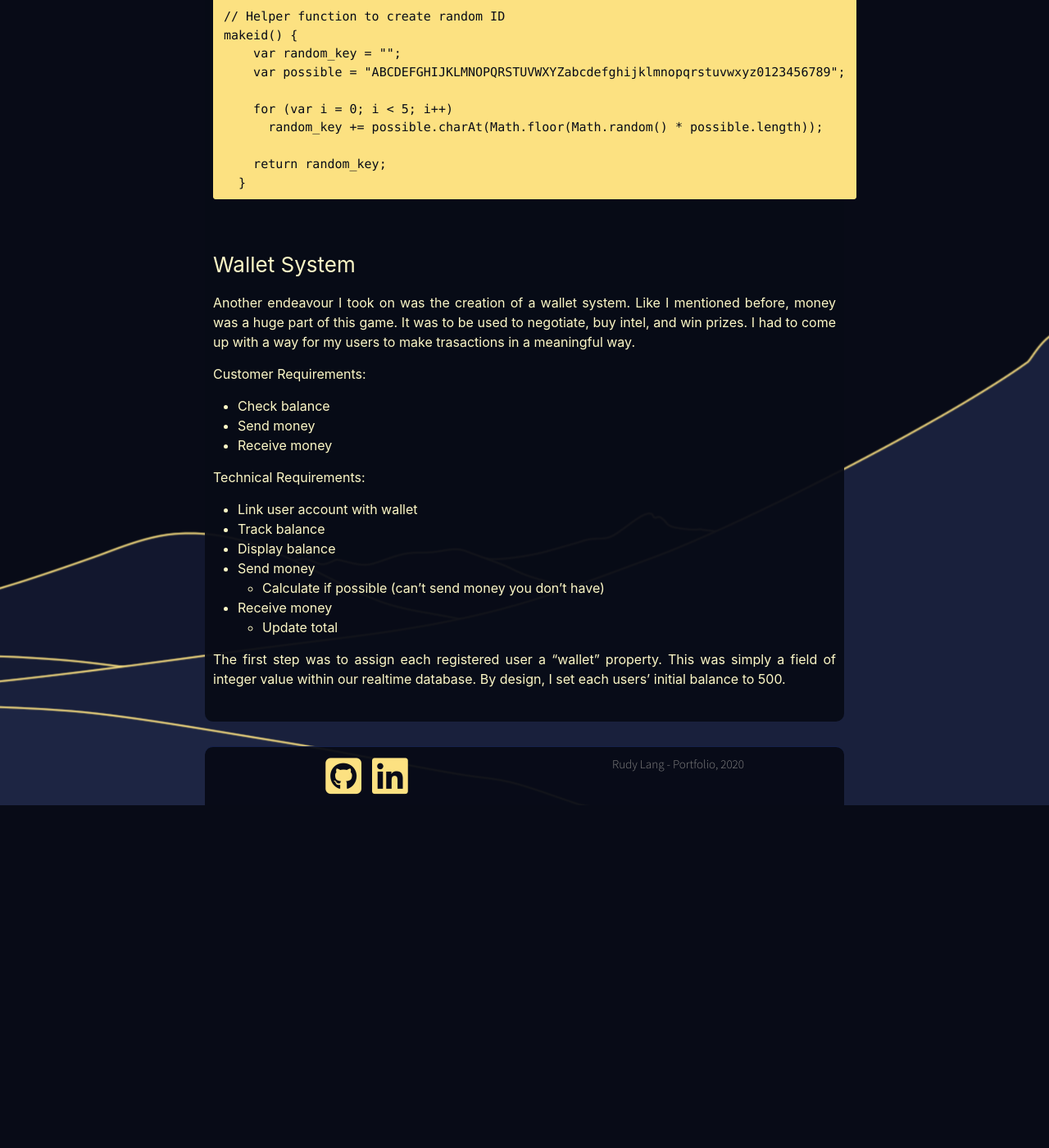
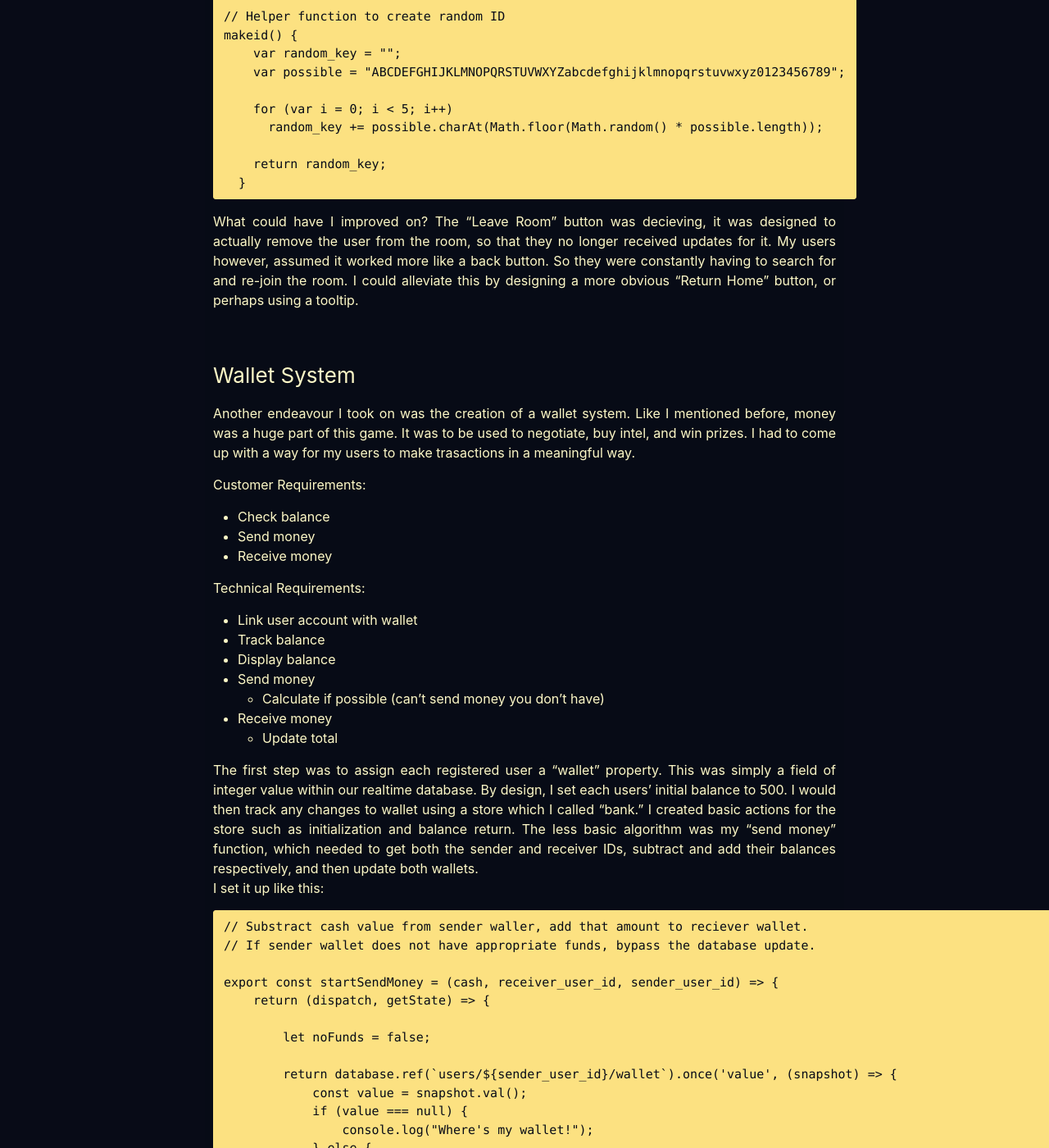
Before and after one commit to RudyLang/RudyLang.github.io, a Jekyll site: the page built from Posts/Software/_posts/2020-08-07-ARG Murder-Mystery.markdown, in a window 1280 px wide and 1400 px high, scrolled down 6371 px. Shown: the whole window at 82% size. Built offline with Jekyll 4.4.1, drawn with Linux system fonts in a browser that asks for light colours; nearby versions of some CDN libraries; some web fonts are replaced; before the commit the page ends 7353 px from its top, so only the background shows below that; some of the changed text lies outside the part shown.

Commit message:
Update article 1 and added article 3.

```diff
--- a/Posts/Software/_posts/2020-08-07-ARG Murder-Mystery.markdown
+++ b/Posts/Software/_posts/2020-08-07-ARG Murder-Mystery.markdown
@@ -214,6 +214,8 @@
 </pre>
 </div>
 
+What could have I improved on? The "Leave Room" button was decieving, it was designed to actually remove the user from the room, so that they no longer received updates for it. My users however, assumed it worked more like a back button. So they were constantly having to search for and re-join the room. I could alleviate this by designing a more obvious "Return Home" button, or perhaps using a tooltip.
+
 ### Wallet System
 
 Another endeavour I took on was the creation of a wallet system. Like I mentioned before, money was a huge part of this game. It was to be used to negotiate, buy intel, and win prizes. I had to come up with a way for my users to make trasactions in a meaningful way.
@@ -234,3 +236,56 @@
 
 The first step was to assign each registered user a "wallet" property. This was simply a field of integer value within our realtime database.
 By design, I set each users' initial balance to 500.
+I would then track any changes to wallet using a store which I called "bank." I created basic actions for the store such as initialization and balance return. The less basic algorithm was my "send money" function, which needed to get both the sender and receiver IDs, subtract and add their balances respectively, and then update both wallets.<br>
+I set it up like this:
+
+<div class="article-code">
+<pre>
+// Substract cash value from sender waller, add that amount to reciever wallet.
+// If sender wallet does not have appropriate funds, bypass the database update.
+
+export const startSendMoney = (cash, receiver_user_id, sender_user_id) => {
+    return (dispatch, getState) => {
+
+        let noFunds = false;
+
+        return database.ref(`users/${sender_user_id}/wallet`).once('value', (snapshot) => {
+            const value = snapshot.val();
+            if (value === null) {
+                console.log("Where's my wallet!");
+            } else {
+                const update_balance = value.balance - parseInt(cash);
+                if (update_balance >= 0) {
+                    database.ref(`users/${sender_user_id}/wallet`).set({ balance: update_balance });
+                    dispatch(getWalletBalance(update_balance));
+                } else {
+                    noFunds = true; // If the updated_balance is <= 0, then the sender does not have the appropriate funds; set flag
+                }
+            }
+            return database.ref(`users/${receiver_user_id}/wallet`).once('value', (snapshot) => {
+                const value = snapshot.val();
+                if (value === null) {
+                    console.log("Where's my wallet!");
+                } else {
+                    const update_balance = value.balance + parseInt(cash);
+
+                    // Only update the receivers wallet property if there were enough funds available
+                    if (!noFunds) {
+                        database.ref(`users/${receiver_user_id}/wallet`).set({ balance: update_balance });
+                    }
+                }
+            });
+        });
+    }
+}
+</pre>
+</div>
+
+In general, it was a fairly simple design. However, it achieved everything I needed for the event. How could I improve the system? It would have been nice to provide the user with a warning/confirmation if they were about to send cash. This way they could avoid mistakenly sending the wrong amount. I think part of this could have been handled purely using a confirm() method. And then I would go one step ahead and retrieving the user's balance, calculatin the difference in realtime.
+
+<br>
+So that's all I wanted to share regarding my little ARG project! I hope you found the read interesting, perhaps even inspiring? I'll certainly make a post later and discuss the actual plot along with the dinner's event. Stay tuned!
+
+Cheers,
+
+_-Rudy_
--- a/Posts/Software/_posts/2020-08-10-Mobile-RPG-Character-Creator.markdown
+++ b/Posts/Software/_posts/2020-08-10-Mobile-RPG-Character-Creator.markdown
@@ -8,3 +8,5 @@
 tags: Unity GameSparks
 unity_dir: RPG_UI
 ---
+
+Music: [Coalescence by Punch Deck](https://soundcloud.com/punch-deck/coalescence)
```
Also changed, not shown: Posts/Software/_posts/2020-06-17-My-First-Post.markdown (deleted, +0 -11 lines), Posts/Software/_posts/2020-06-17-welcome-to-jekyll.markdown (deleted, +0 -31 lines), Posts/Software/_posts/2020-06-26-First-General-Post.markdown (deleted, +0 -11 lines), Posts/Software/_posts/2020-08-11-Let-There-Be-Light.markdown (added, +9 -0 lines), tag/GameSparks.md (added, +5 -0 lines).
